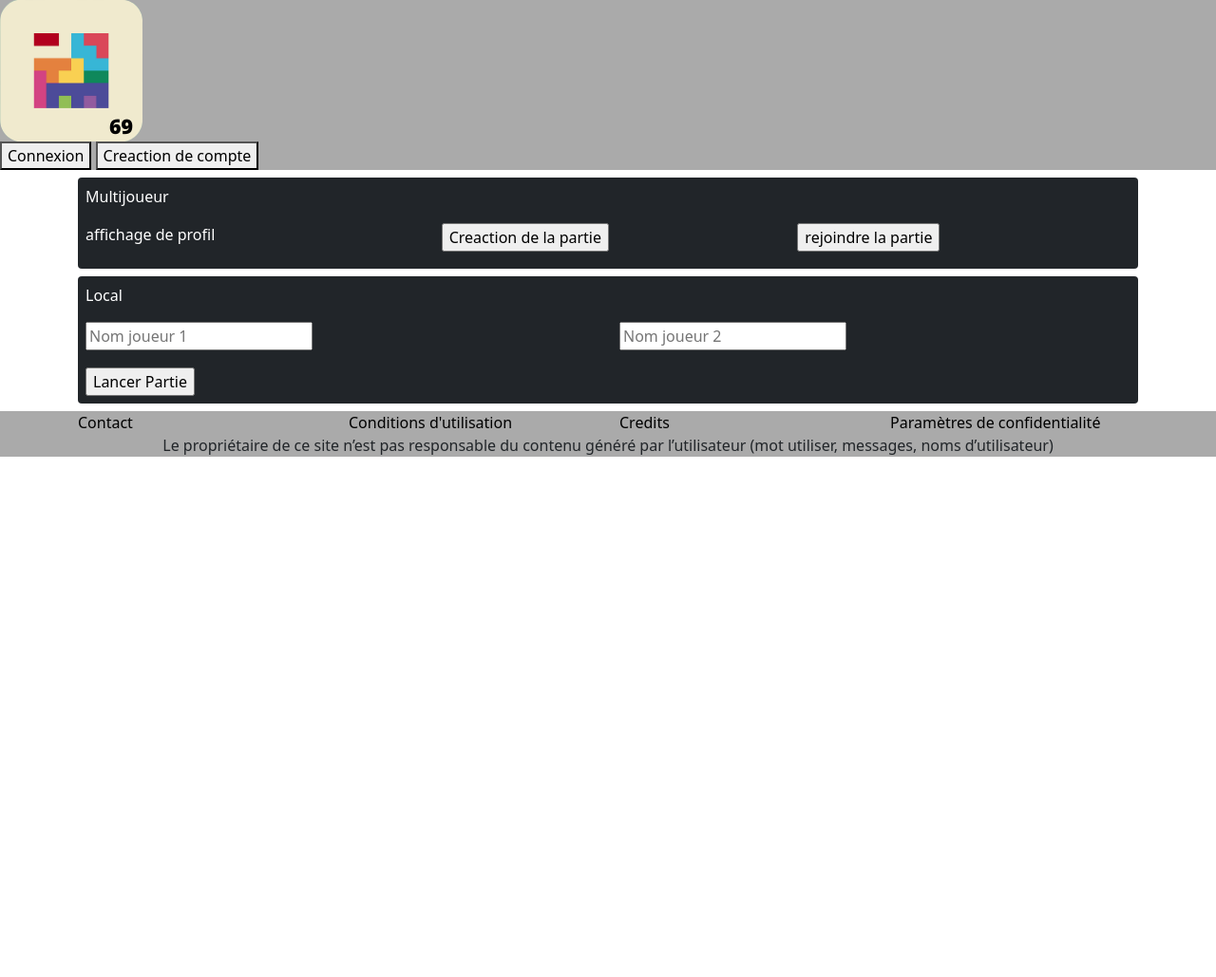
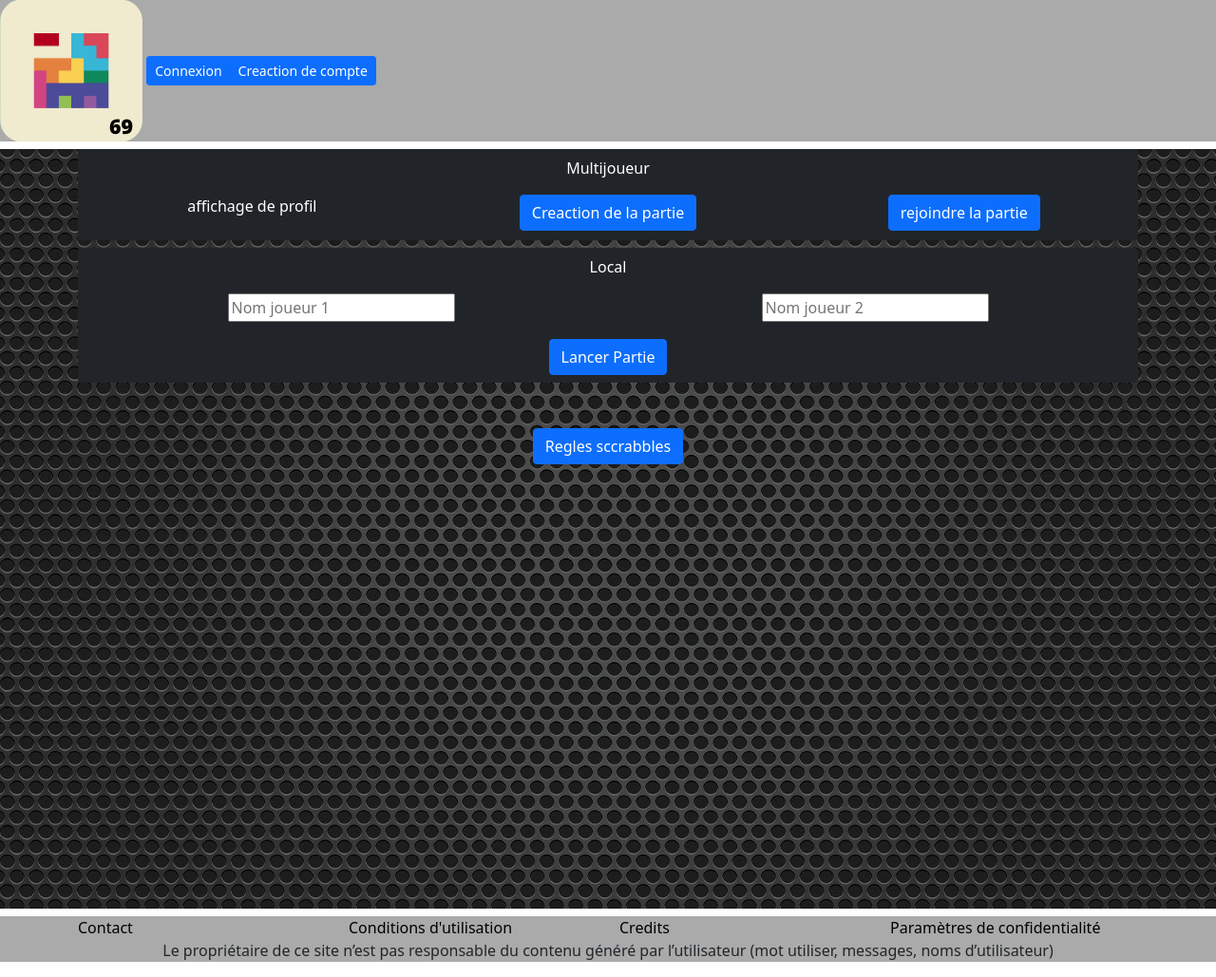
Before and after one commit to Ximawa/Scrabble, a PHP site: page / in a window 1280 px wide. Shown: the whole page at 95% size. Before the commit the page ends 481 px from the top, so only its background shows below. Run offline with PHP 8.4, Linux system fonts and the light colour scheme.

Commit message:
no message

```diff
--- a/affichage/styleHome.css
+++ b/affichage/styleHome.css
@@ -16,6 +16,35 @@ a{
     color: black;
 }
 
+.colortext{
+    color: black;
+}
+
 a:hover{
-    color: aqua;
+    color: rgb(45, 101, 153) ;
 }
+
+
+main{
+    text-align: center;
+    margin: 0;
+    min-height: 100vh;
+    background-image: url('/img/back.jpg');
+    background-position: center center;
+    background-size: cover;
+    animation-name:back;
+    animation-duration: 20s;
+    animation-iteration-count: infinite;
+    animation-timing-function: ease-in-out;
+}
+@keyframes back{
+    0%{
+        background-size: 100% auto;
+    }
+    50%{
+        background-size: 120% auto;
+    }
+    100%{
+        background-size: 100% auto;
+    }
+}
--- a/index.php
+++ b/index.php
@@ -11,16 +11,9 @@
 <body>
 <header>
         <img src="img\Logo_Epsi_Scrabble.png" alt="logo">
-        <div>
-            <button>
-                <a href="Page_Joueur\PageConnexion.php">Connexion</a>
-            </button>
-
-
-            <button>
-                <a href="Page_Joueur\PageInscription.php">Creaction de compte</a>
-
-            </button>
+        <div class="btn-group btn-group-sm" role="group" aria-label="Small button group">
+                <a href="Page_Joueur\PageConnexion.php" class="btn btn-primary">Connexion</a>
+                <a href="Page_Joueur\PageInscription.php" class="btn btn-primary">Creaction de compte</a>
         </div>
 
     </header>
@@ -33,11 +26,11 @@
                     <p class="col">affichage de profil</p>
 
                     <form method="post" action="" class="col">
-                        <input type="submit" name="Creaction de la partie" value="Creaction de la partie">
+                        <input type="submit" name="Creaction de la partie" value="Creaction de la partie" class="btn btn-primary">
                     </form>
 
                     <form method="post" action="" class="col">
-                        <input type="submit" name="rejoindre la partie" value="rejoindre la partie">
+                        <input type="submit" name="rejoindre la partie" value="rejoindre la partie" class="btn btn-primary">
                     </form>
                 </div>
 
@@ -48,8 +41,8 @@
             <div class="text-white bg-dark p-2 rounded">
                 <p>Local</p>
                 <div class="row">
-                    <form method="post" action="Structure_du_jeu/game.php" class="col">
-                        <input type="text" name="joueur1" placeholder="Nom joueur 1">
+                    <form method="post" action="Structure_du_jeu/game.php" class="col" class="form-label">
+                        <input type="text" name="joueur1" placeholder="Nom joueur 1" >
                     </form>
                     <form method="post" action="Structure_du_jeu/game.php"class="col">
                         <input type="text" name="joueur2" placeholder="Nom joueur 2">
@@ -59,16 +52,29 @@
 
                 </div>
                 <div class="row">
-                    <form method="post" action="Structure_du_jeu/game.php">
-                         <input type="submit" name="start" value="Lancer Partie">
+                    <form method="post" action="Structure_du_jeu/game.php" >
+                         <input type="submit" name="start" value="Lancer Partie" class="btn btn-primary">
                     </form>
                 </div>
             </div>
+        </section>
+        <br>
+        <br>
 
-
-
-
-        </section>
+        <p>
+        <button class="btn btn-primary" type="button" data-bs-toggle="collapse" data-bs-target="#collapseWidthExample" aria-expanded="false" aria-controls="collapseWidthExample">
+            Regles sccrabbles
+        </button>
+        </p>
+        <div style="min-height: 60px;">
+        <div class="collapse collapse-horizontal" id="collapseWidthExample">
+            <div class="card card-body" class="couleurtext" style="width: 300px;">
+                <div class="couleurtext">
+                    regles sccrabbles
+                </div>
+            </div>
+        </div>
+        </div>
     </main>
 
     <footer>
```
